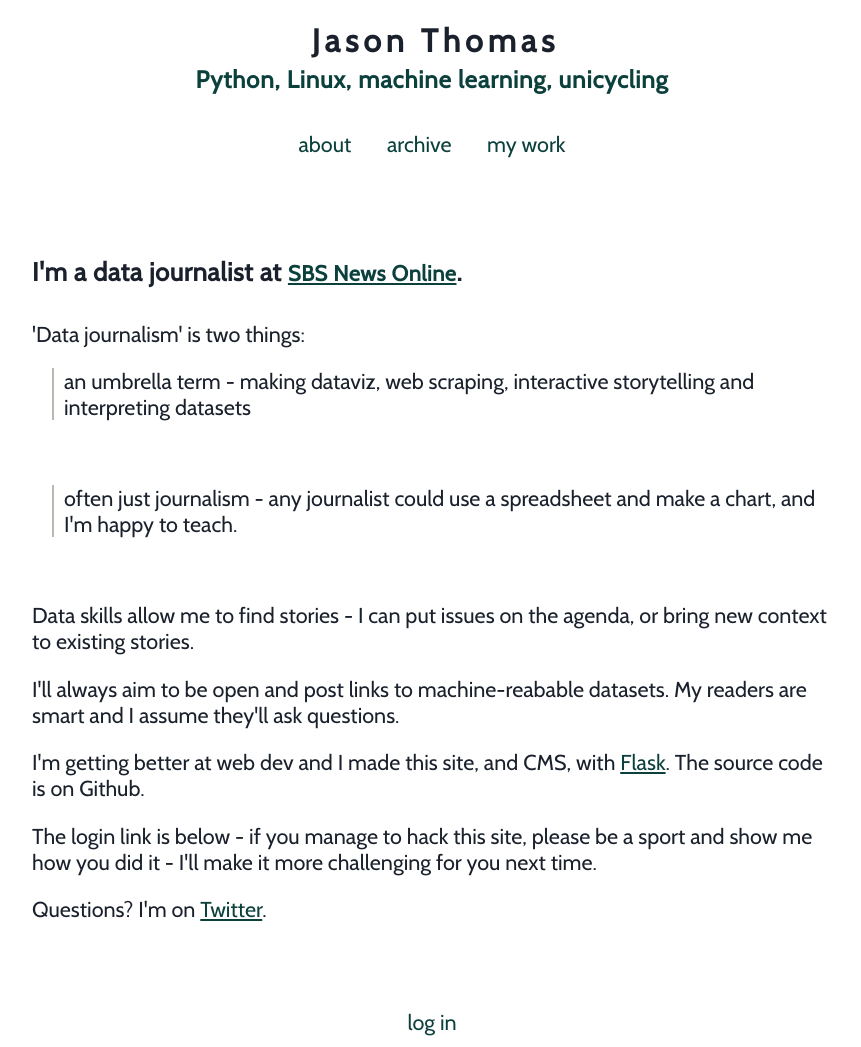
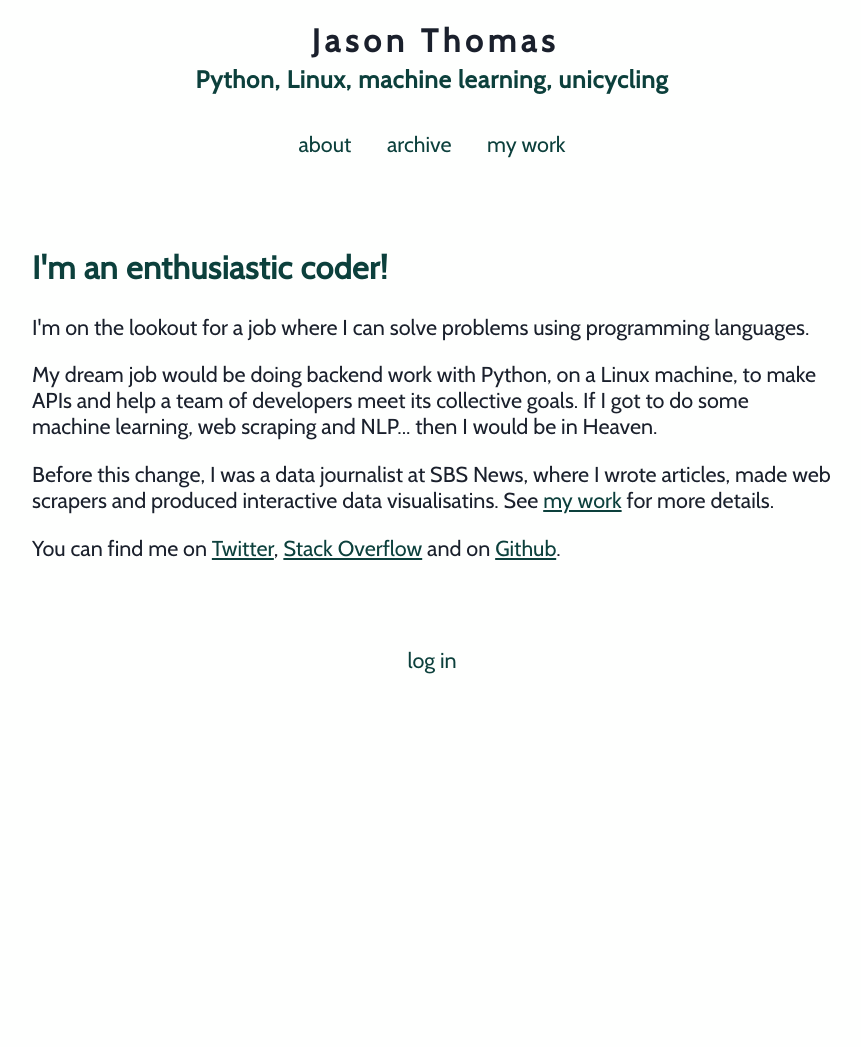
Before and after one commit to pulling-star/jason-thomas.zyx, a Flask app: page /about in a window 1280 px wide. Shown: the whole page, without its empty margins (208-1069 px from the left). After the commit the page ends 674 px from the top, so only its background shows below. Run offline with Flask 2, Linux system fonts and the light colour scheme; some libraries are stand-ins or nearby versions.

Commit message:
Explained what Im currently trying to achieve as a coder and a developer

```diff
--- a/templates/about.html
+++ b/templates/about.html
@@ -1,14 +1,8 @@
 {% extends "layout.html" %}
 {% block body %}
-  <h4>I'm a data journalist at <a href="http://www.sbs.com.au/news" target="_target">SBS News Online</a>.</h4>
-  <p>'Data journalism' is two things:
-  <ul>
-  	<li>an umbrella term - making dataviz, web scraping, interactive storytelling and interpreting datasets</li>
-  	<li>often just journalism - any journalist could use a spreadsheet and make a chart, and I'm happy to teach.</li>
-  </ul>
-  <p>Data skills allow me to find stories - I can put issues on the agenda, or bring new context to existing stories.</p>
-  <p>I'll always aim to be open and post links to machine-reabable datasets. My readers are smart and I assume they'll ask questions.</p>
-  <p>I'm getting better at web dev and I made this site, and CMS, with <a href="http://flask.pocoo.org/docs/0.10/" target="_target">Flask</a>. The source code is on Github.</p>
-  <p>The login link is below - if you manage to hack this site, please be a sport and show me how you did it - I'll make it more challenging for you next time.</p>
-  <p>Questions? I'm on <a href="https://twitter.com/jase_thomas" target="_blank">Twitter</a>.</p>
+  <h2>I'm an enthusiastic coder!</h2>
+  <p>I'm on the lookout for a job where I can solve problems using programming languages.<p>
+  <p>My dream job would be doing backend work with Python, on a Linux machine, to make APIs and help a team of developers meet its collective goals. If I got to do some machine learning, web scraping and NLP... then I would be in Heaven.</p>
+  <p>Before this change, I was a data journalist at SBS News, where I wrote articles, made web scrapers and produced interactive data visualisatins. See <a href="/my_work">my work</a> for more details.</p>
+  <p>You can find me on <a href="https://twitter.com/jase_thomas" target="_blank">Twitter</a>, <a href="https://stackoverflow.com/" target="_blank">Stack Overflow</a> and on <a href="https://github.com/JasonThomasData" target="_blank">Github</a>.</p>
 {% endblock %}
```
